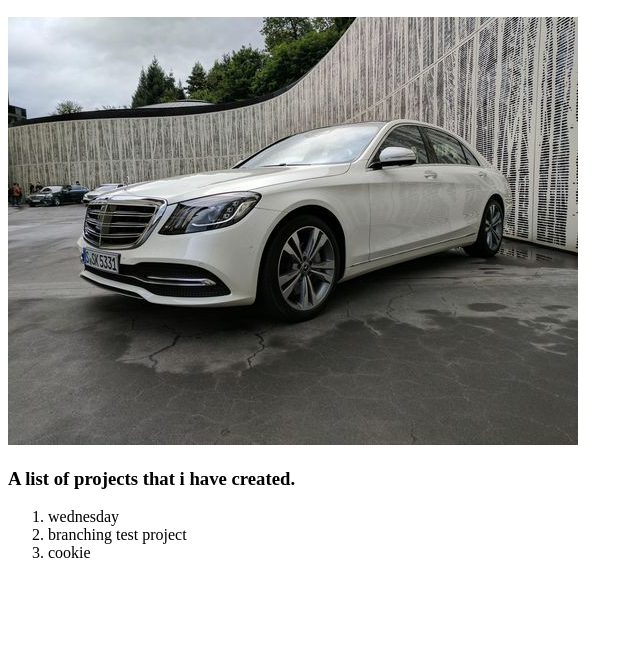
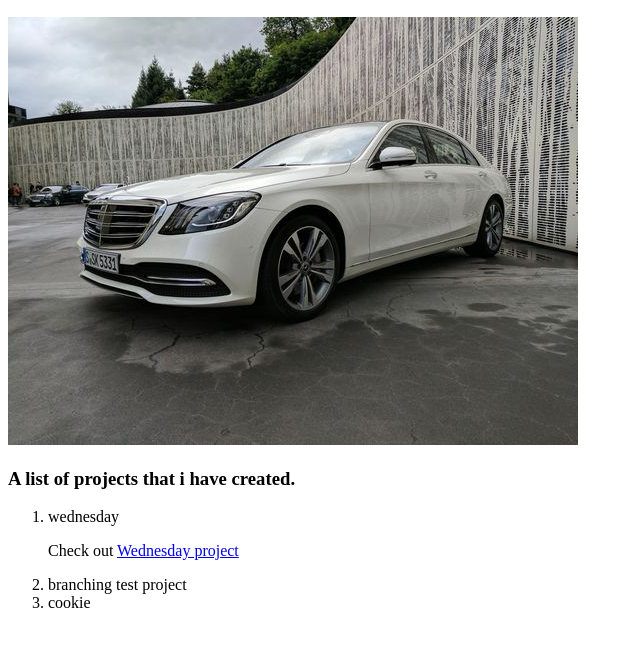
Before and after one commit to Tomshelby4/Friday-Project, a plain HTML site: page index.html in a window 1280 px wide. Shown: the part 110-756 px from the top of the page, without its empty margins (0-640 px from the left). Drawn offline with Linux system fonts and the light colour scheme.

Commit message:
Add wednesday github link

```diff
--- a/index.html
+++ b/index.html
@@ -9,7 +9,7 @@
     <img src=merc.jpg>
     <h3> A list of projects that i have created.</h3>
     <ol>
-      <li> wednesday </li>
+      <li> wednesday </li> <p> Check out <a href="https://github.com/Tomshelby4/wednesday">Wednesday project</a> </p>
       <li> branching test project </li>
       <li> cookie </li>
     </ol>
```
